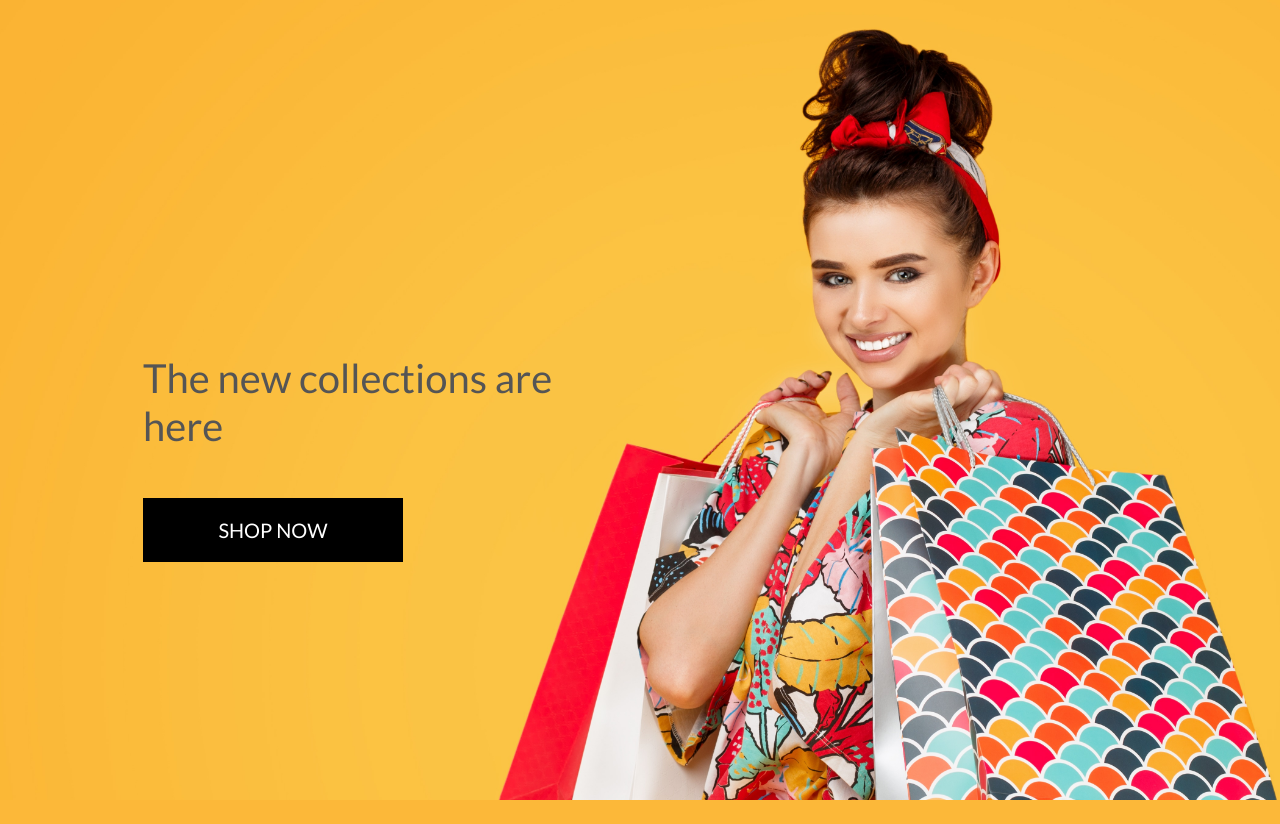
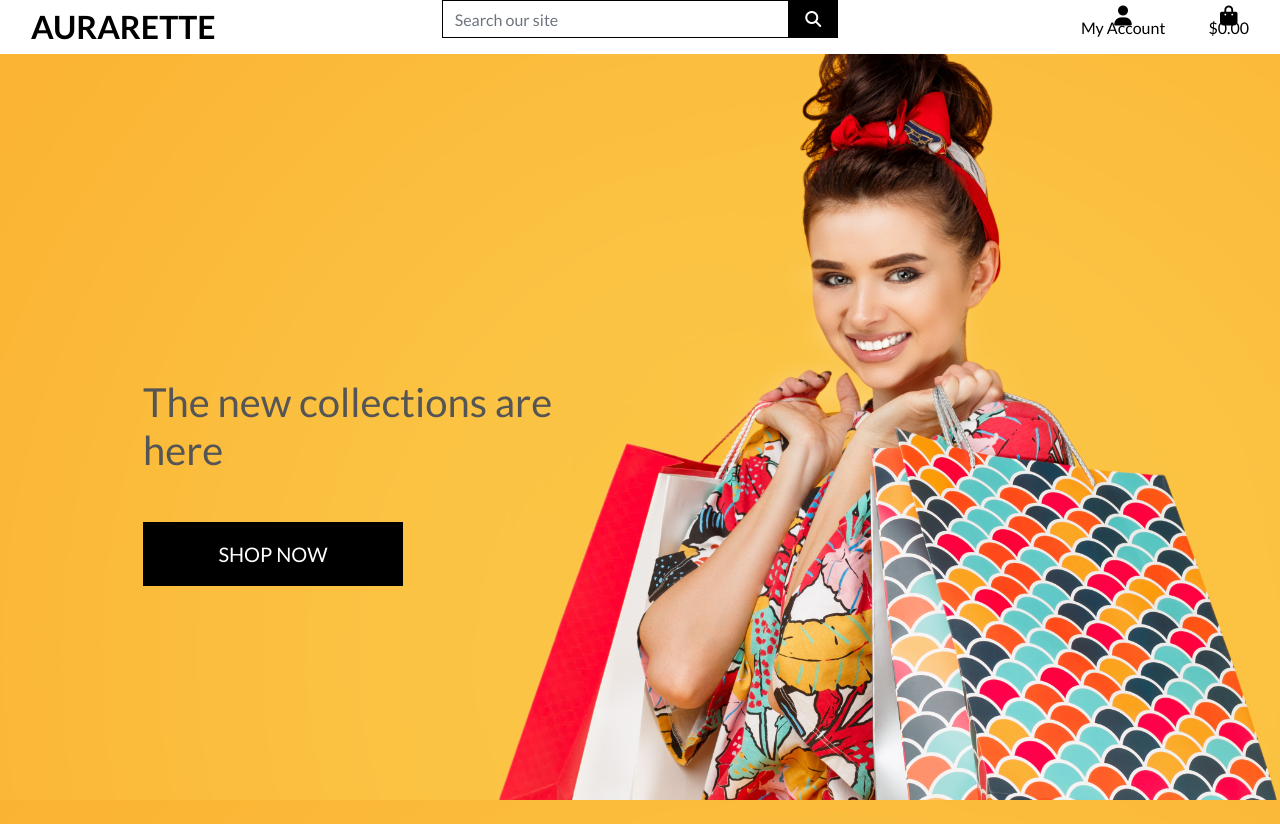
Before and after one commit to Niall-5P/venv_environment_setup, a Django app: page / in a window 1280 px wide. Before the commit the page ends 800 px from the top, so only its background shows below. Run offline with Django 3.2, Linux system fonts and the light colour scheme; some libraries are stand-ins or nearby versions.

Commit message:
Add CSS styling and navbar styling

```diff
--- a/templates/base.html
+++ b/templates/base.html
@@ -1,4 +1,4 @@
-{% load static %}
+1{% load static %}
 
 <!doctype html>
 <html lang="en">
@@ -29,9 +29,10 @@
 
 
     {% block corejs %}
+    <script src="https://kit.fontawesome.com/9f384c39ed.js" crossorigin="anonymous"></script>
     <script src="https://cdn.jsdelivr.net/npm/jquery@3.5.1/dist/jquery.min.js" integrity="sha256-9/aliU8dGd2tb6OSsuzixeV4y/faTqgFtohetphbbj0=" crossorigin="anonymous"></script>
     <script src="https://cdn.jsdelivr.net/npm/bootstrap@4.6.2/dist/js/bootstrap.bundle.min.js" integrity="sha384-Fy6S3B9q64WdZWQUiU+q4/2Lc9npb8tCaSX9FK7E8HnRr0Jz8D6OP9dO5Vg3Q9ct" crossorigin="anonymous"></script>
-    <script src="https://kit.fontawesome.com/9f384c39ed.js" crossorigin="anonymous"></script>
+
     {% endblock %}
 
     {% block extra_js %}
@@ -42,7 +43,7 @@
   </head>
   <body>
     <header class="container-fluid fixed-top">
-      <div id="topnav" class="row ng-white pt-1g-2 d-none d-1g-flex">
+      <div id="topnav" class="row bg-white lg-2 d-none d-lg-flex">
           <div class="col-12 col-lg-4 my-auto py-1 py-lg-0 text-center text-lg-left">
               <a href="{% url 'home' %}" class="nav-link main-logo-link">
                   <h2 class="logo-font text-black my-0"><strong>Aurarette</strong></h2>
```
